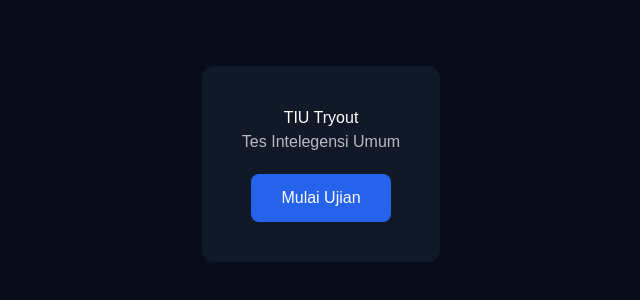
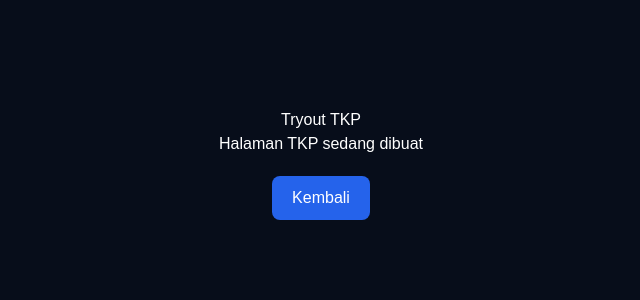
Before and after one commit to CPNSPath/cpnspath, a Next.js app: page /tryout/tiu in a window 1280 px wide. Shown: the part 236-536 px from the top of the page, without its empty margins (319-959 px from the left). Built offline with nearby package versions, Linux system fonts and the light colour scheme.

Commit message:
fix tkp page build error

```diff
--- a/src/app/tryout/tiu/page.js
+++ b/src/app/tryout/tiu/page.js
@@ -1,52 +1,40 @@
 "use client"
 
-import { useRouter } from "next/navigation"
+export default function TKP(){
 
-export default function Page() {
+  return(
 
-  const router = useRouter()
-
-  return (
     <div style={{
-      minHeight: "100vh",
-      background: "#070d1a",
-      color: "white",
-      fontFamily: "Arial",
-      display: "flex",
-      justifyContent: "center",
-      alignItems: "center"
+      minHeight:"100vh",
+      background:"#070d1a",
+      color:"white",
+      display:"flex",
+      justifyContent:"center",
+      alignItems:"center",
+      flexDirection:"column",
+      fontFamily:"Arial"
     }}>
 
-      <div style={{
-        background: "#111827",
-        padding: "40px",
-        borderRadius: "12px",
-        textAlign: "center"
-      }}>
+      <h1>Tryout TKP</h1>
 
-        <h1>TIU Tryout</h1>
+      <p>Halaman TKP sedang dibuat</p>
 
-        <p style={{ opacity: 0.7 }}>
-          Tes Intelegensi Umum
-        </p>
-
-        <button
-          onClick={() => router.push("/tryout/tiu/exam")}
-          style={{
-            marginTop: "20px",
-            padding: "12px 30px",
-            background: "#2563eb",
-            border: "none",
-            borderRadius: "8px",
-            color: "white",
-            cursor: "pointer"
-          }}
-        >
-          Mulai Ujian
+      <a href="/tryout">
+        <button style={{
+          padding:"10px 20px",
+          marginTop:"20px",
+          background:"#2563eb",
+          border:"none",
+          borderRadius:"8px",
+          color:"white",
+          cursor:"pointer"
+        }}>
+          Kembali
         </button>
-
-      </div>
+      </a>
 
     </div>
+
   )
+
 }
```
